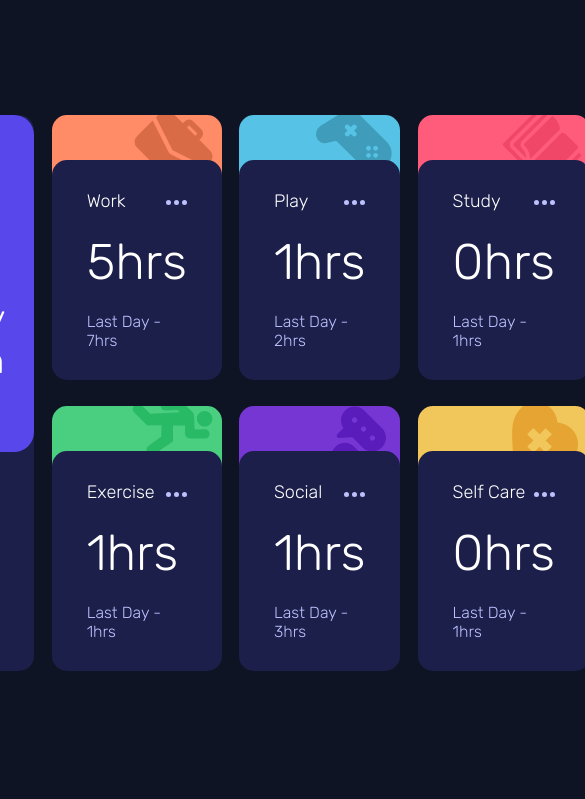
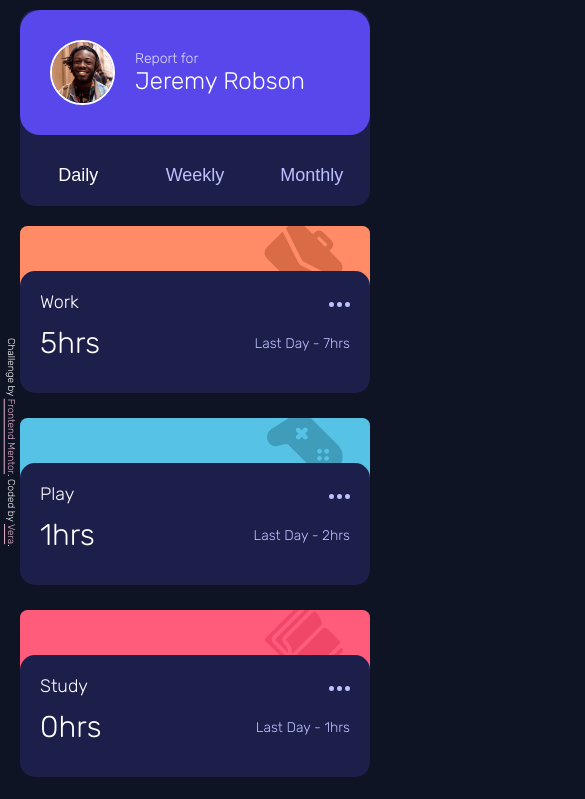
Before and after one commit to potatbut/time-tracking-dashboard, a plain HTML site: page index.html in a window 390 px wide. Shown: the top 799 px of the page, 585 px wide, since content can reach past the window. Drawn offline with Linux system fonts and the light colour scheme.

Commit message:
Styles, readme update

```diff
--- a/style.scss
+++ b/style.scss
@@ -11,11 +11,11 @@ $Lime-green: #4acf81;
 $Violet: #7536d3;
 $Soft-orange: #f1c65b;
 
-$Font-family: 'Rubik', sans-serif;
+$Font-family: "Rubik", sans-serif;
 $Font-size: 18px;
 $Transition: 500ms;
 
-$cards: 'work', 'play', 'study', 'exercise', 'social', 'self-care';
+$cards: "work", "play", "study", "exercise", "social", "self-care";
 
 @mixin general-background-color {
   background-color: $Dark-blue;
@@ -36,6 +36,15 @@ $cards: 'work', 'play', 'study', 'exercise', 'social', 'self-care';
   -moz-transition: none !important;
   -ms-transition: none !important;
   -o-transition: none !important;
+  transition: none !important;
+}
+
+*,
+*:after,
+*:before {
+  -webkit-box-sizing: border-box;
+  -moz-box-sizing: border-box;
+  box-sizing: border-box;
 }
 
 body {
@@ -48,7 +57,8 @@ body {
   background-color: $Very-dark;
 }
 
-h1, button {
+h1,
+button {
   margin: 0;
   padding: 0;
   border: 0;
@@ -57,14 +67,16 @@ h1, button {
 
 .attribution {
   color: hsl(0, 0%, 100%);
-  font-size: 11px;
+  font-size: 10px;
   text-align: center;
+  position: fixed;
+  top: 40%;
+  left: calc(-100% + 17px);
   width: 100%;
   padding: 0 0 10px;
-  position: absolute;
-  bottom: 0;
+  writing-mode: vertical-rl;
   a {
-    color: #a33e79;
+    color: #e4b2cf;
   }
 }
 
@@ -72,18 +84,30 @@ main {
   display: flex;
   justify-content: center;
   align-items: center;
-  height: 90vh;
+  min-height: 90vh;
+  @media (max-width: 580px) {
+    display: block;
+  }
 
   .wrapper {
     max-width: 1110px;
+    padding: 10px 20px;
   }
 
   .dashboard {
     display: grid;
     grid-template-columns: repeat(4, 1fr);
-    column-gap: 2.5%;
-    row-gap: 5%;
+    column-gap: 25px;
+    row-gap: 25px;
     max-width: 1300px;
+    @media (max-width: 991px) {
+      grid-template-columns: repeat(2, 1fr);
+    }
+    @media (max-width: 580px) {
+      display: flex;
+      flex-direction: column;
+      gap: 0;
+    }
   }
 
   .profile {
@@ -91,10 +115,18 @@ main {
     @include general-background-color;
     @include general-border-radius;
 
+    @media (max-width: 580px) {
+      margin-bottom: 20px;
+    }
+
     &__wrapper {
       background-color: $Blue;
       padding: 40px 30px 70px;
       border-radius: 20px;
+
+      @media (max-width: 580px) {
+        padding: 40px 20px;
+      }
     }
 
     &__photo {
@@ -108,7 +140,14 @@ main {
         transform: scale(1.2);
       }
       img {
-        width: 100%
+        width: 100%;
+      }
+
+      @media (max-width: 580px) {
+        width: 65px;
+        height: 65px;
+        margin: -10px 20px 0 10px;
+        float: left;
       }
     }
 
@@ -119,6 +158,10 @@ main {
 
     &__name {
       font-weight: 300;
+
+      @media (max-width: 580px) {
+        font-size: 24px;
+      }
     }
 
     &__navigation {
@@ -127,6 +170,12 @@ main {
       flex-wrap: wrap;
       align-items: center;
       padding: 30px 0 25px;
+
+      @media (max-width: 580px) {
+        display: grid;
+        grid-template-columns: repeat(3, 1fr);
+        padding: 20px 0 10px;
+      }
     }
 
     &__button {
@@ -137,36 +186,46 @@ main {
       font-size: 18px;
       padding-left: 35px;
       cursor: pointer;
-      &:hover, &.button-active {
+      &:hover,
+      &.button-active {
         color: #ffffff;
+      }
+      @media (max-width: 580px) {
+        text-align: center;
+        padding-left: 0;
       }
     }
   }
 
   .info {
     @include general-border-radius;
-    border-bottom-left-radius: 50px;
-    border-bottom-right-radius: 50px;
+    border-bottom-left-radius: 100%;
+    border-bottom-right-radius: 100%;
     cursor: pointer;
 
+    transition: $Transition;
 
     &.work {
-      @include info-card($Light-orange, 'images/icon-work.svg')
+      @include info-card($Light-orange, "images/icon-work.svg");
     }
     &.play {
-      @include info-card($Soft-blue, 'images/icon-play.svg')
+      @include info-card($Soft-blue, "images/icon-play.svg");
     }
     &.study {
-      @include info-card($Light-red, 'images/icon-study.svg')
+      @include info-card($Light-red, "images/icon-study.svg");
     }
     &.exercise {
-      @include info-card($Lime-green, 'images/icon-exercise.svg')
+      @include info-card($Lime-green, "images/icon-exercise.svg");
     }
     &.social {
-      @include info-card($Violet, 'images/icon-social.svg')
+      @include info-card($Violet, "images/icon-social.svg");
     }
     &.self-care {
-      @include info-card($Soft-orange, 'images/icon-self-care.svg')
+      @include info-card($Soft-orange, "images/icon-self-care.svg");
+    }
+
+    @media (max-width: 580px) {
+      margin-bottom: 25px;
     }
     &__wrapper {
       @include general-background-color;
@@ -178,7 +237,6 @@ main {
       flex-wrap: wrap;
       justify-content: space-between;
 
-
       &.buttonActive:hover {
         filter: brightness(1);
         img {
@@ -189,6 +247,13 @@ main {
       &:hover {
         filter: brightness(1.2);
       }
+      @media (max-width: 580px) {
+        align-items: center;
+        padding: 20px;
+      }
+    }
+    &__label {
+      flex-basis: 50%;
     }
     &__button {
       cursor: pointer;
@@ -212,10 +277,20 @@ main {
       &.opacity {
         opacity: 0;
       }
+
+      @media (max-width: 580px) {
+        font-size: 30px;
+        flex-basis: 50%;
+      }
     }
     &__note {
       font-size: 16px;
       color: $Pale-blue;
+      @media (max-width: 580px) {
+        font-size: 14px;
+        flex-basis: 50%;
+        text-align: right;
+      }
     }
   }
 }
```
Also changed, not shown: index.html (+0 -55 lines), style.css, 2 other files.
